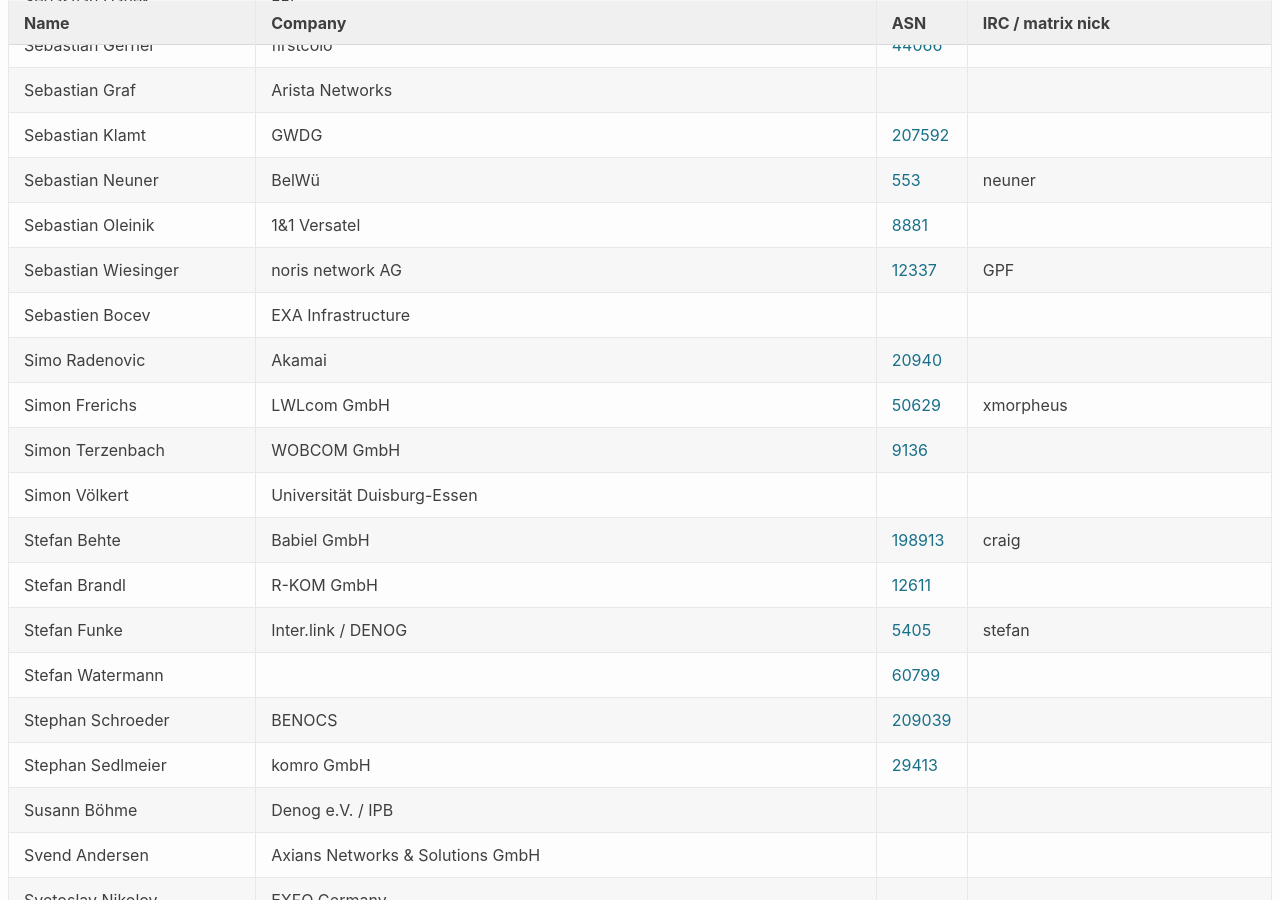
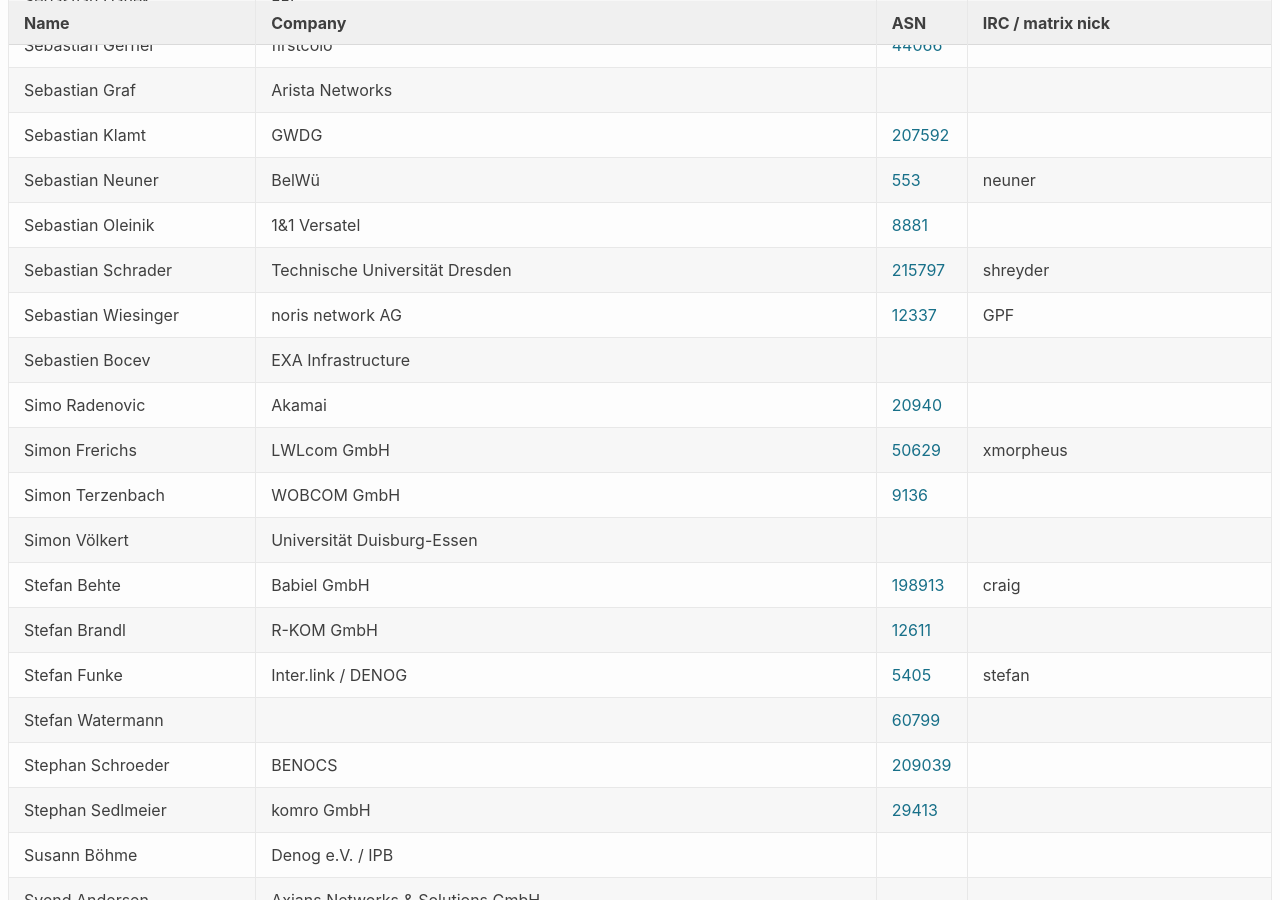
Before and after one commit to denog/pretix-attendeelist, a Jekyll site: the page built from denog17/index.markdown, in a window 1280 px wide and 900 px high, scrolled down 16354 px. Built offline with Jekyll 4.4.1, drawn with Linux system fonts in a browser that asks for light colours.

Commit message:
Latest data: Wed Sep 24 07:11:12 UTC 2025

```diff
--- a/_data/attendees_denog17_onsite.json
+++ b/_data/attendees_denog17_onsite.json
@@ -2190,6 +2190,12 @@
     "asn": "8881"
   },
   {
+    "name": "Sebastian Schrader",
+    "company": "Technische Universität Dresden",
+    "irc": "shreyder",
+    "asn": "215797"
+  },
+  {
     "name": "Sebastian Wiesinger",
     "company": "noris network AG",
     "irc": "GPF",
```
